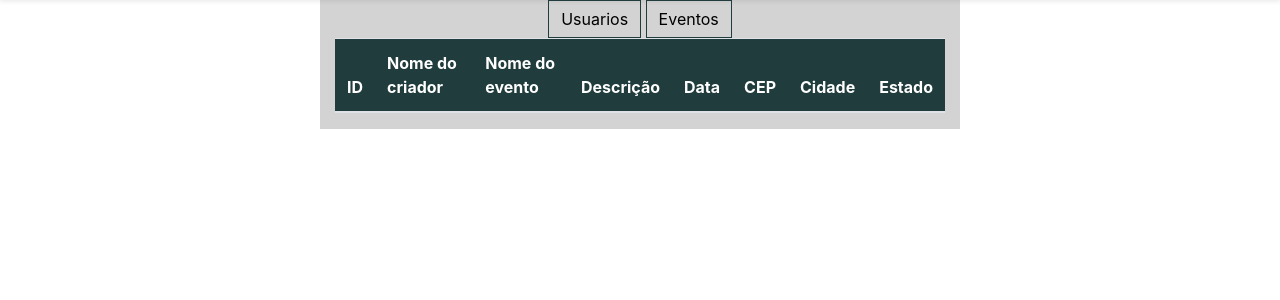
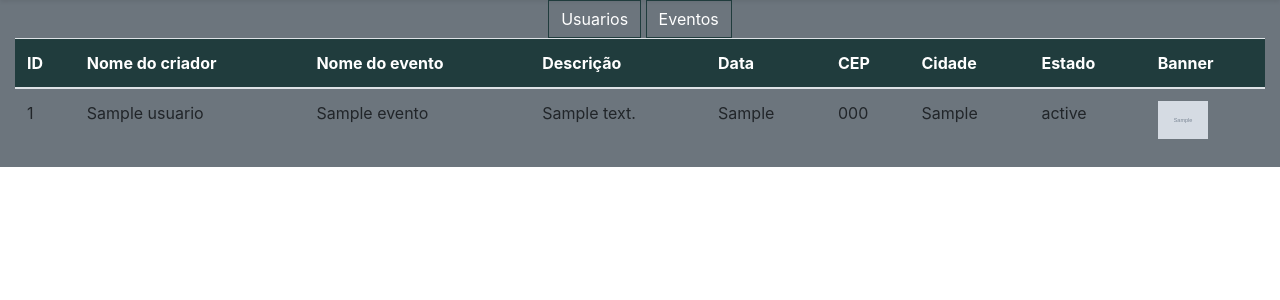
Before and after one commit to Lucardoo/partyup, a PHP site: page /crud_evento.php in a window 1280 px wide. Shown: the part 83-383 px from the top of the page. Run offline with PHP 8.4, Linux system fonts and the light colour scheme; the visitor is signed in with stand-in values (Sample User, id 1); tables that the repository leaves empty or names only in its code hold one stand-in row (values such as "Sample post"); grey boxes marked "Sample" are stand-in pictures; lists and menus that the app fills with data are empty.

Commit message:
Primeiro commit do couto

```diff
--- a/partyup/crud_evento.php
+++ b/partyup/crud_evento.php
@@ -2,12 +2,14 @@
 require_once('inc/cabecalho.php');
 
 if($_SESSION['admin']==1){
-    $sql = "SELECT * FROM usuario ORDER BY id_usuario DESC";
+    $sql =" SELECT evento.id_evento,evento.nome,evento.descricao,evento.dt_evento,evento.cep,evento.cidade,evento.estado,evento.img,usuario.nome as 'nome_usuario'
+            FROM evento
+            INNER JOIN usuario ON usuario.id_usuario = evento.id_usuario";
 
     $resultado_array = mysqli_fetch_all(mysqli_query($conexao, $sql),MYSQLI_ASSOC);
 ?>
 
-    <section class="container">
+    <section class="container-fluid bg-secondary">
         <main class="row">
             <div class="col-12">
                 <div class="cruds text-center">
@@ -26,11 +28,27 @@ if($_SESSION['admin']==1){
             <th scope="col">CEP</th>
             <th scope="col">Cidade</th>
             <th scope="col">Estado</th>
+            <th scope="col">Banner</th>
             </tr>
                 </thead>
                 <tbody>
                     <?php
+                    foreach($resultado_array as $evento):
+                    ?>
+                        <tr>
+                            <td><?php echo $evento['id_evento']; ?></td>
+                            <td><?php echo $evento['nome_usuario']; ?></td>
+                            <td><?php echo $evento['nome']; ?></td>
+                            <td><?php echo $evento['descricao']; ?></td>
+                            <td><?php echo $evento['dt_evento']; ?></td>
+                            <td><?php echo $evento['cep']; ?></td>
+                            <td><?php echo $evento['cidade']; ?></td>
+                            <td><?php echo $evento['estado']; ?></td>
+                            <td><img width="50" src="./img/banners/<?php echo $evento['img'] ?>" alt="Imagem do banner"></td>
 
+                        </tr>
+                    <?php
+                    endforeach;
                     ?>
                 </tbody>
                 </table>
--- a/partyup/inc/conexao.php
+++ b/partyup/inc/conexao.php
@@ -1,6 +1,6 @@
 <?php
 session_start();
-$conexao=mysqli_connect("127.0.0.1", "root", "","partyup");
+$conexao= mysqli_connect("localhost", "root", "123456","partyup");
 if(!$conexao){
     echo 'A conexao foi pra cucuia';
 }
--- a/partyup/logar.php
+++ b/partyup/logar.php
@@ -8,7 +8,7 @@ $sql="SELECT * FROM usuario WHERE email='$email' AND senha='$senha'";
 $resultado=mysqli_query($conexao,$sql);
 if(mysqli_num_rows($resultado)>0){
 
-    $usuario=mysqli_fetch_assoc($resultado);
+    $usuario = mysqli_fetch_assoc($resultado);
 	$_SESSION['email'] = $usuario['email'];
 	$_SESSION['senha'] = $usuario['senha'];
 	$_SESSION['id_usuario'] = $usuario['id_usuario'];
```
Also changed, not shown: partyup/cadastrar.php (+7 -8 lines), partyup/cria_evento.php (+22 -12 lines), partyup/img/banners/2901-1.jpg (added), partyup/img/banners/d1WqyCW.png (added), partyup/img/banners/default.jpg (added), 2 other files.
